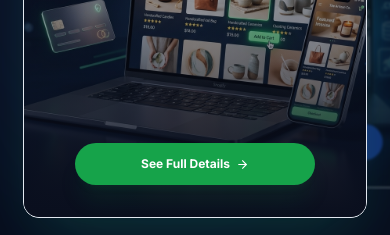
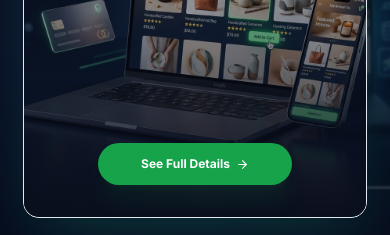
Before and after one commit to inayathbasha434-eng/inayath-portfolio, a React (Vite) app: page / in a window 390 px wide. Shown: the part 2180-2415 px from the top of the page. Built offline with nearby package versions, Linux system fonts and the light colour scheme; no server answers; a web font is replaced by a local one.

Commit message:
design: adjust mobile card pill button to w-70 percent and max-w-300px to scale beautifully across all mobile viewports

```diff
--- a/src/components/Services.jsx
+++ b/src/components/Services.jsx
@@ -311,14 +311,14 @@ export default function Services() {
                       {item.pageRoute ? (
                         <button
                           onClick={() => goToPage(item)}
-                          className={`w-full max-w-[240px] py-3 rounded-full font-bold text-[12px] flex items-center justify-center gap-1.5 transition-all duration-300 active:scale-95 shadow-xl hover:scale-[1.03] group ${item.accentClass} ${shadowClass}`}
+                          className={`w-[70%] max-w-[300px] py-3 rounded-full font-bold text-[12px] flex items-center justify-center gap-1.5 transition-all duration-300 active:scale-95 shadow-xl hover:scale-[1.03] group ${item.accentClass} ${shadowClass}`}
                         >
                           See Full Details
                           <ArrowRight size={13} className="transition-transform duration-300 group-hover:translate-x-0.5" />
                         </button>
                       ) : (
                         <button
-                          className={`w-full max-w-[240px] py-3 rounded-full font-bold text-[12px] flex items-center justify-center gap-1.5 transition-all duration-300 active:scale-95 shadow-xl hover:scale-[1.03] group ${item.accentClass} ${shadowClass}`}
+                          className={`w-[70%] max-w-[300px] py-3 rounded-full font-bold text-[12px] flex items-center justify-center gap-1.5 transition-all duration-300 active:scale-95 shadow-xl hover:scale-[1.03] group ${item.accentClass} ${shadowClass}`}
                         >
                           Let's Talk
                           <ArrowRight size={13} className="transition-transform duration-300 group-hover:translate-x-0.5" />
```
